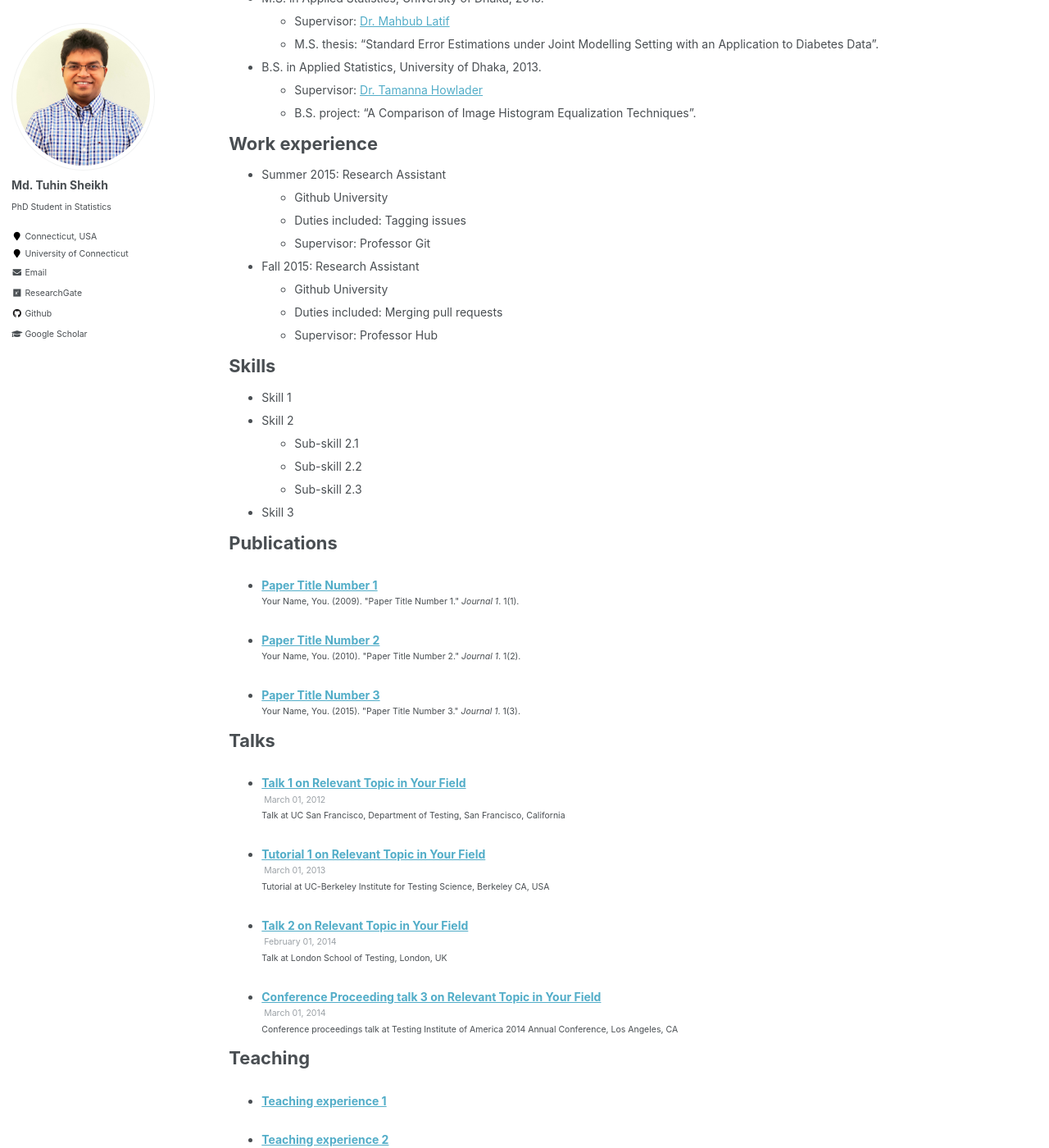
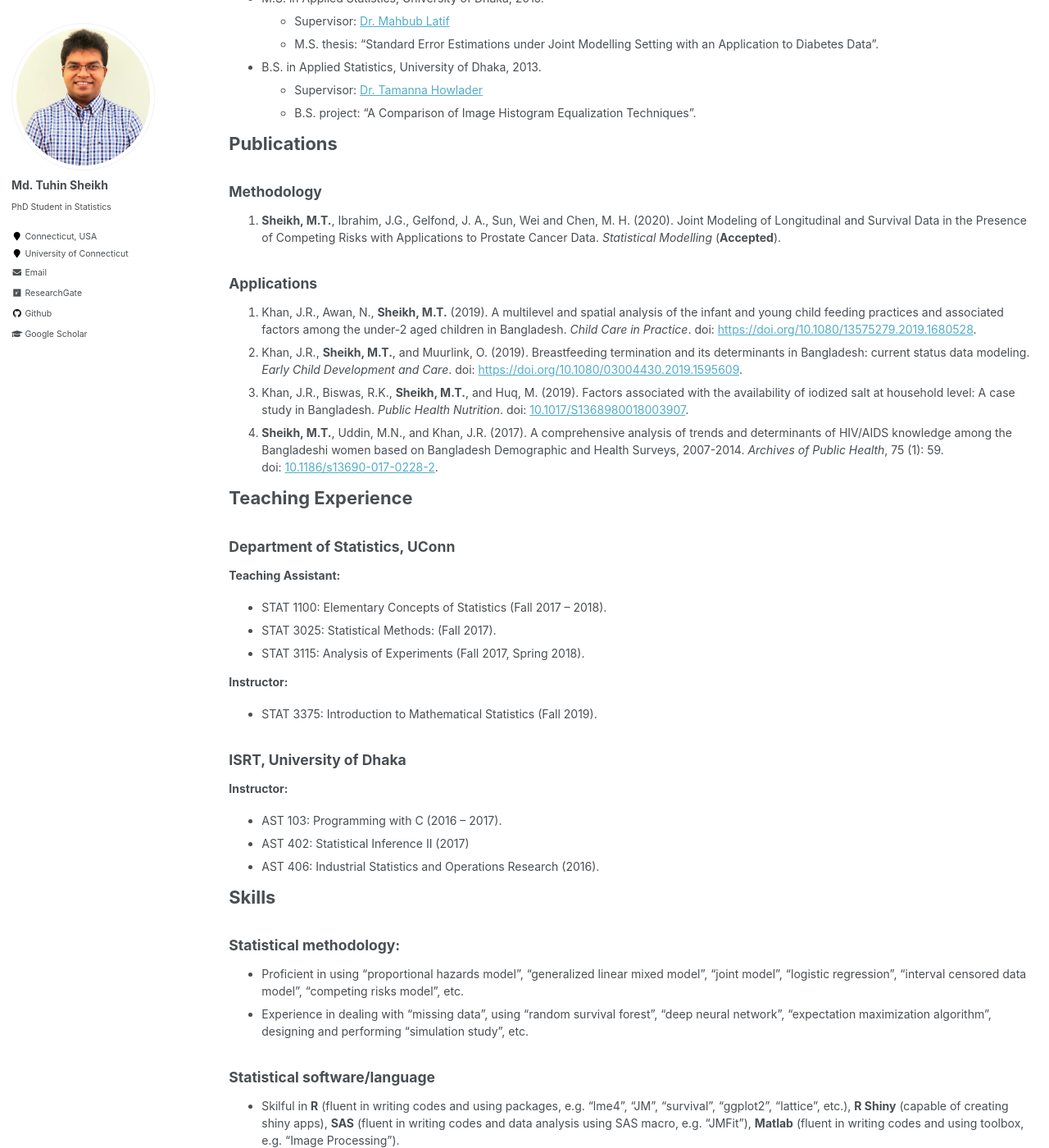
Before and after one commit to mdtuhinsheikh/mdtuhinsheikh.github.io, a Jekyll site: the page built from _pages/cv.md, in a window 1280 px wide and 1400 px high, scrolled down 234 px. Shown: the whole window at 82% size. Built offline with Jekyll 4.4.1, drawn with Linux system fonts in a browser that asks for light colours; formulas are drawn with MathJax 3; some of the changed text lies outside the part shown.

Commit message:
modified the cv page

```diff
--- a/_pages/cv.md
+++ b/_pages/cv.md
@@ -22,45 +22,73 @@ Education
   - Supervisor: [Dr. Tamanna Howlader](https://www.isrt.ac.bd/people/tamanna/)
   - B.S. project: "A Comparison of Image Histogram Equalization Techniques".
 
-Work experience
+Publications
 ======
-* Summer 2015: Research Assistant
-  * Github University
-  * Duties included: Tagging issues
-  * Supervisor: Professor Git
 
-* Fall 2015: Research Assistant
-  * Github University
-  * Duties included: Merging pull requests
-  * Supervisor: Professor Hub
+## Methodology
+1. **Sheikh, M.T.**, Ibrahim, J.G., Gelfond, J. A., Sun, Wei and Chen, M. H. (2020). Joint Modeling of
+Longitudinal and Survival Data in the Presence of Competing Risks with Applications
+to Prostate Cancer Data. *Statistical Modelling* (**Accepted**).
+
+## Applications
+1. Khan, J.R., Awan, N., **Sheikh, M.T.** (2019). A multilevel and spatial analysis
+of the infant and young child feeding practices and associated factors among the
+under-2 aged children in Bangladesh. *Child Care in Practice*.
+doi: [https://doi.org/10.1080/13575279.2019.1680528](https://doi.org/10.1080/13575279.2019.1680528).
+1. Khan, J.R., **Sheikh, M.T.**, and Muurlink, O. (2019). Breastfeeding termination and
+its determinants in Bangladesh: current status data modeling.
+*Early Child Development and Care*. doi: [https://doi.org/10.1080/03004430.2019.1595609](https://doi.org/10.1080/03004430.2019.1595609).
+1. Khan, J.R., Biswas, R.K., **Sheikh, M.T.**, and Huq, M. (2019). Factors associated with
+the availability of iodized salt at household level: A case study in Bangladesh.
+*Public Health Nutrition*. doi: [10.1017/S1368980018003907](10.1017/S1368980018003907).
+1. **Sheikh, M.T.**, Uddin, M.N., and Khan, J.R. (2017). A comprehensive analysis of trends
+and determinants of HIV/AIDS knowledge among the Bangladeshi women based on Bangladesh
+Demographic and Health Surveys, 2007-2014.
+*Archives of Public Health*, 75 (1): 59. doi: [10.1186/s13690-017-0228-2](10.1186/s13690-017-0228-2).
+
+
+Teaching Experience
+======
+## Department of Statistics, UConn
+**Teaching Assistant:**
+* STAT 1100: Elementary Concepts of Statistics (Fall 2017 -- 2018).
+* STAT 3025: Statistical Methods: (Fall 2017).
+* STAT 3115: Analysis of Experiments (Fall 2017, Spring 2018).
+
+**Instructor:**
+* STAT 3375: Introduction to Mathematical Statistics (Fall 2019).
+
+
+## ISRT, University of Dhaka
+**Instructor:**
+* AST 103: Programming with C (2016 -- 2017).
+* AST 402: Statistical Inference II (2017)
+* AST 406: Industrial Statistics and Operations Research (2016).
+
 
 Skills
 ======
-* Skill 1
-* Skill 2
-  * Sub-skill 2.1
-  * Sub-skill 2.2
-  * Sub-skill 2.3
-* Skill 3
 
-Publications
-======
-  <ul>{% for post in site.publications %}
-    {% include archive-single-cv.html %}
-  {% endfor %}</ul>
+## Statistical methodology:
+* Proficient in using "proportional hazards model", "generalized linear mixed model",
+"joint model", "logistic regression", "interval censored data model",
+"competing risks model", etc.
+* Experience in dealing with "missing data", using "random survival forest",
+"deep neural network", "expectation maximization algorithm",
+designing and performing "simulation study", etc.
 
-Talks
-======
-  <ul>{% for post in site.talks %}
-    {% include archive-single-talk-cv.html %}
-  {% endfor %}</ul>
+## Statistical software/language
+* Skilful in **R** (fluent in writing codes and using packages,
+e.g. "lme4", "JM", "survival", "ggplot2", "lattice", etc.),
+**R Shiny** (capable of creating shiny apps), **SAS** (fluent in writing codes
+and data analysis using SAS macro, e.g. "JMFit"),
+**Matlab** (fluent in writing codes and using toolbox, e.g. "Image Processing").
+* Skillful in **FORTRAN** (fluent in writing codes) using IMSL library.
+* Experience in analysing data using **Stata**, **Minitab**, **SPSS**, and
+have basic knowledge of **C** programming.
 
-Teaching
-======
-  <ul>{% for post in site.teaching %}
-    {% include archive-single-cv.html %}
-  {% endfor %}</ul>
+## Text formatting
+* $\LaTeX$, Microsoft Word 2019, Microsoft Power point 2019.
 
-Service and leadership
-======
-* Currently signed in to 43 different slack teams
+## Operating System:
+* Windows and Linux.
```
